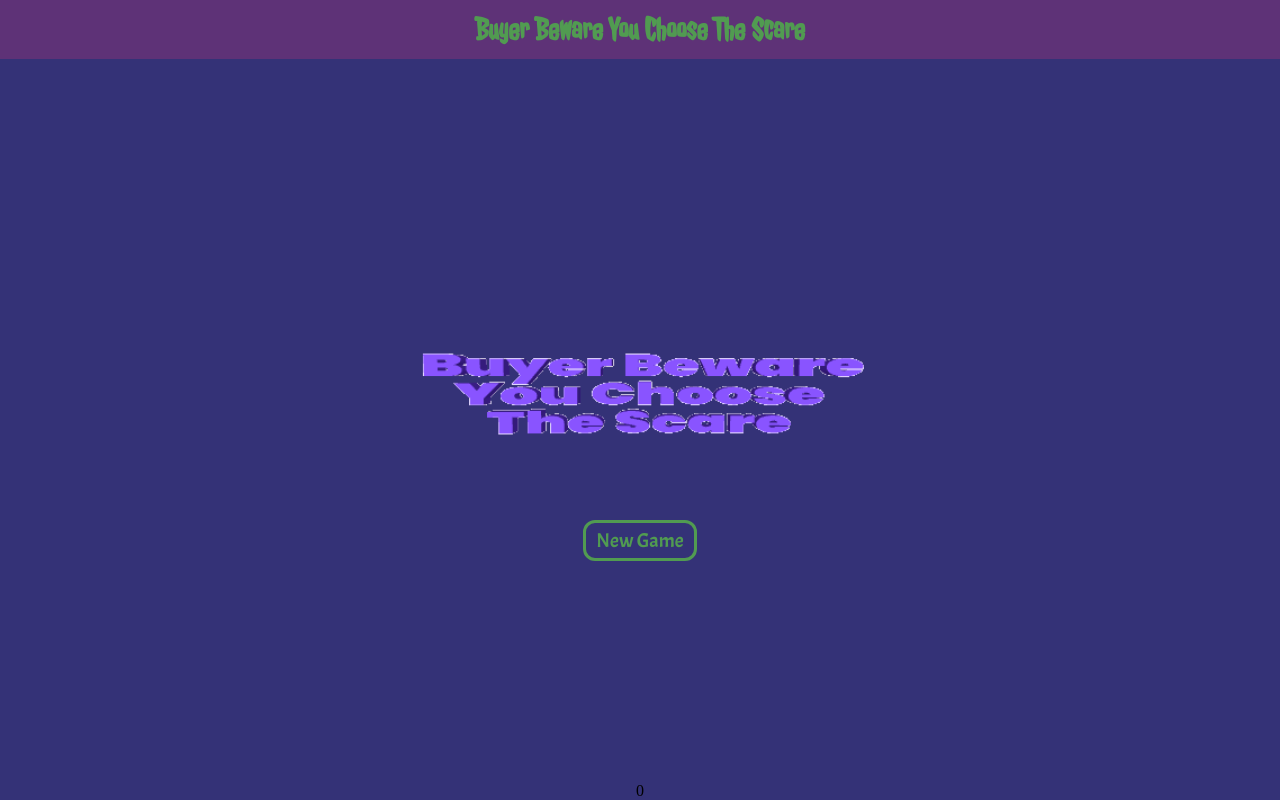
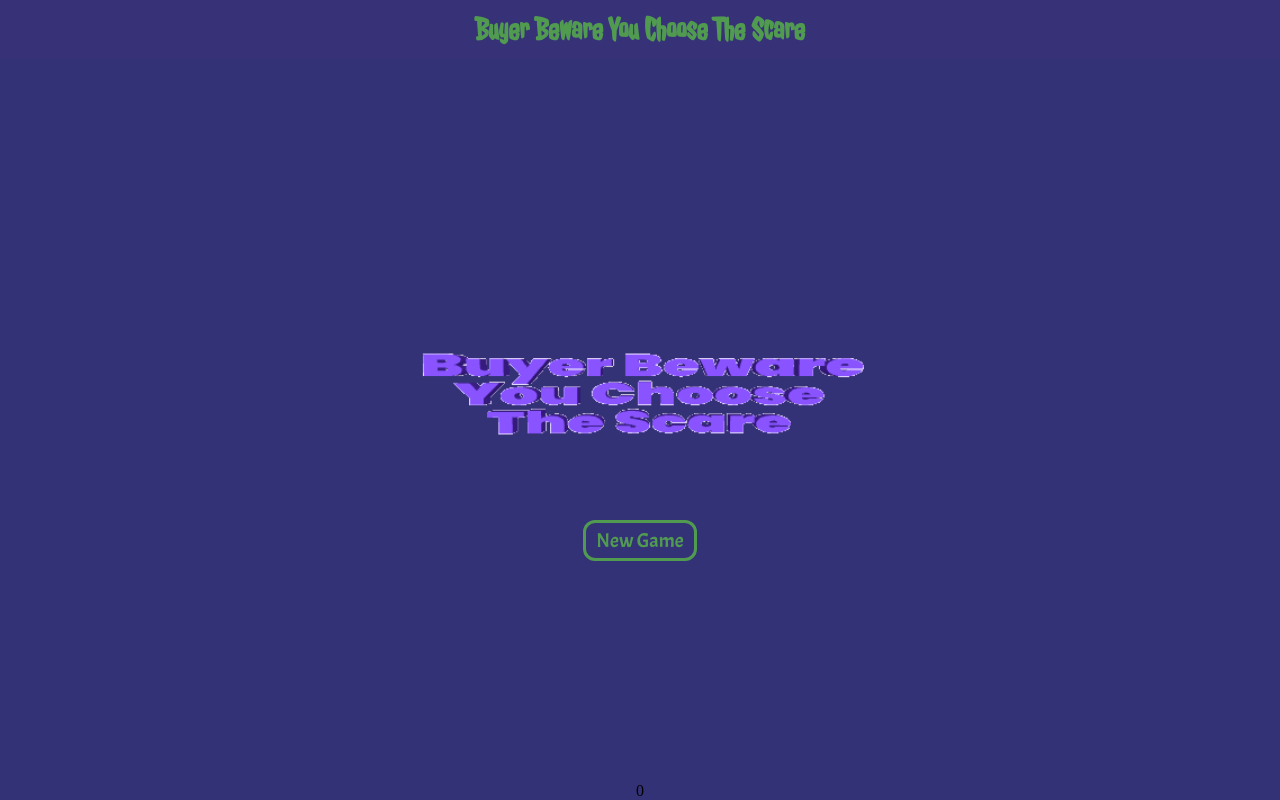
Before and after one commit to jahlela/sunflowers, a React (Create React App) app: page / in a window 1280 px wide. Built offline with nearby package versions, Linux system fonts and the light colour scheme.

Commit message:
Change background color and fix imports

```diff
--- a/src/App.scss
+++ b/src/App.scss
@@ -1,7 +1,7 @@
 $color1: rgb(52, 50, 119);
 $color2: rgb(81, 155, 81);
 $color3: rgb(255, 255, 255);
-$color4: rgb(94, 50, 119);
+$color4: rgb(55, 50, 119);
 
 $bg-color: $color1;
 $title-text-color: $color2;
--- a/src/comp/Main.js
+++ b/src/comp/Main.js
@@ -1,7 +1,7 @@
-import React, {useState, useEffect} from 'react'
+import { AnimatePresence, motion } from 'framer-motion'
+import React from 'react'
 import data from '../data.js'
 import Choice from './Choice.js'
-import { AnimatePresence, motion } from 'framer-motion'
 
 const Main = ({score, currentId, choiceClicked}) => {
   return (
--- a/src/comp/TitleScreen.js
+++ b/src/comp/TitleScreen.js
@@ -1,6 +1,6 @@
 import React from 'react'
+import titlescreen from '../img/titlescreen.gif'
 import Choice from './Choice'
-import titlescreen from '../img/titlescreen.gif'
 
 //title screen component
 const TitleScreen = ({gameStart, gameLoad, data}) => {
```
